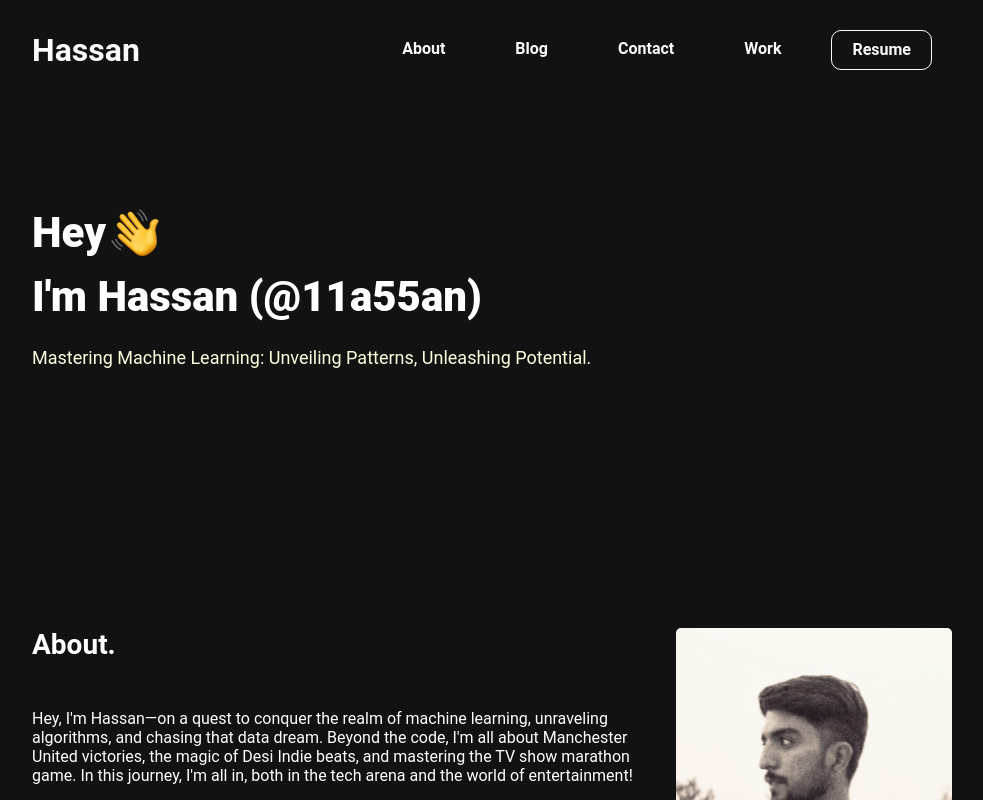
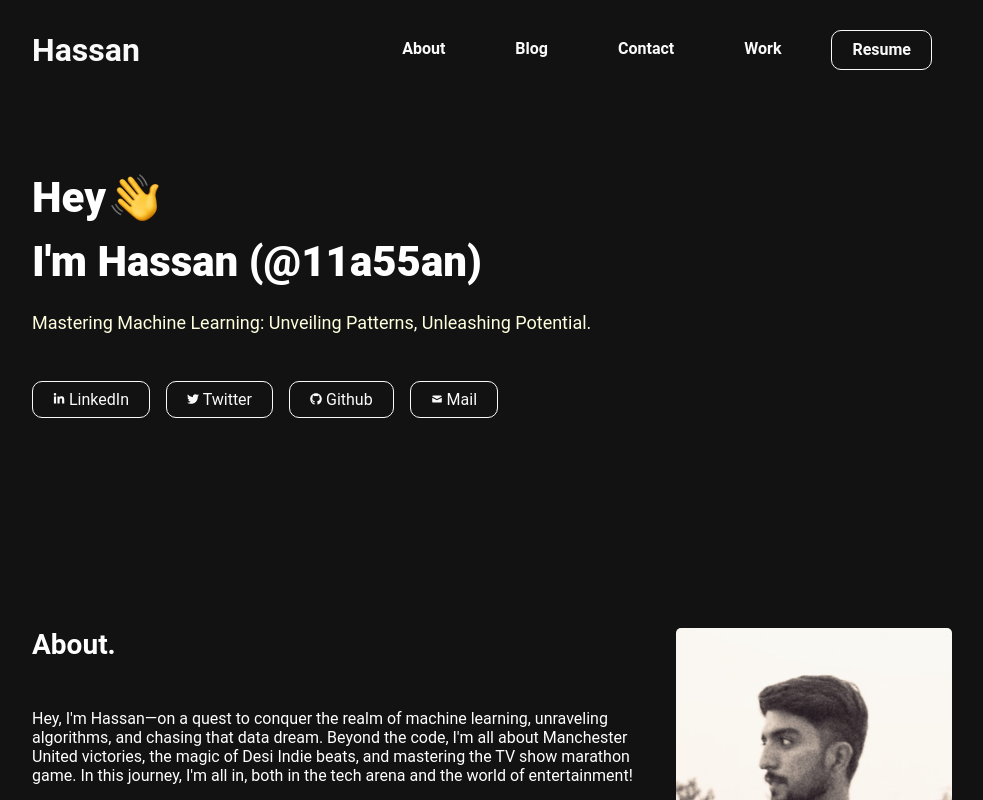
Before and after one commit to 11a55an/portfolio, a React (Create React App) app: page / in a window 1280 px wide. Shown: the top 800 px of the page, without its empty margins (148-1131 px from the left). Built offline with nearby package versions, Linux system fonts and the light colour scheme.

Commit message:
Minor changes

```diff
--- a/src/Footer.js
+++ b/src/Footer.js
@@ -1,8 +1,5 @@
 import "./Footer.css";
-import {FaKaggle} from "react-icons/fa";
-import {FaLinkedinIn} from "react-icons/fa";
-import {FaTwitter} from "react-icons/fa";
-import {FiGithub} from "react-icons/fi";
+
 
 function Footer() {
   return (
--- a/src/Hero.css
+++ b/src/Hero.css
@@ -41,3 +41,22 @@
     color: #ffffdf;
     margin: 0;
 }
+.hero-container ul{
+    padding: 0;
+}
+.hero-container a{
+    display: inline-block;
+    background-color: #121212;
+    color: #fafafa;
+    font-size: 16px;
+    margin: 0 16px 0 0;
+    padding: 8px 20px;
+    text-transform: none;
+    text-decoration: none;
+    border: 1px solid #fafafa;
+    border-radius: 10px;
+}
+.hero-container a:hover{
+    background-color: #fafafa;
+    color: #121212;
+}
--- a/src/Hero.js
+++ b/src/Hero.js
@@ -1,12 +1,22 @@
 import './Hero.css';
 import hand from "./waving-hand.webp";
+import {HiMail} from "react-icons/hi";
+import {FaLinkedinIn} from "react-icons/fa";
+import {FaTwitter} from "react-icons/fa";
+import {FaGithub} from "react-icons/fa";
+
 function Hero() {
   return (
     <div className="hero-container">
         <span className='hey'>Hey <img src={hand}/></span>
         <h2>I'm Hassan (@11a55an)</h2>
-        {/* <h3>Envisioning the Future Through Data and Algorithms.</h3> */}
         <p>Mastering Machine Learning: Unveiling Patterns, Unleashing Potential.</p>
+        <ul>
+        <li><a href=""><FaLinkedinIn size={12}/> LinkedIn</a></li>
+        <li><a href=""><FaTwitter size={12}/> Twitter</a></li>
+        <li><a href=""><FaGithub size={12}/> Github</a></li>
+        <li><a href=""><HiMail size={12}/> Mail</a></li>
+        </ul>
     </div>
   );
 }
```
